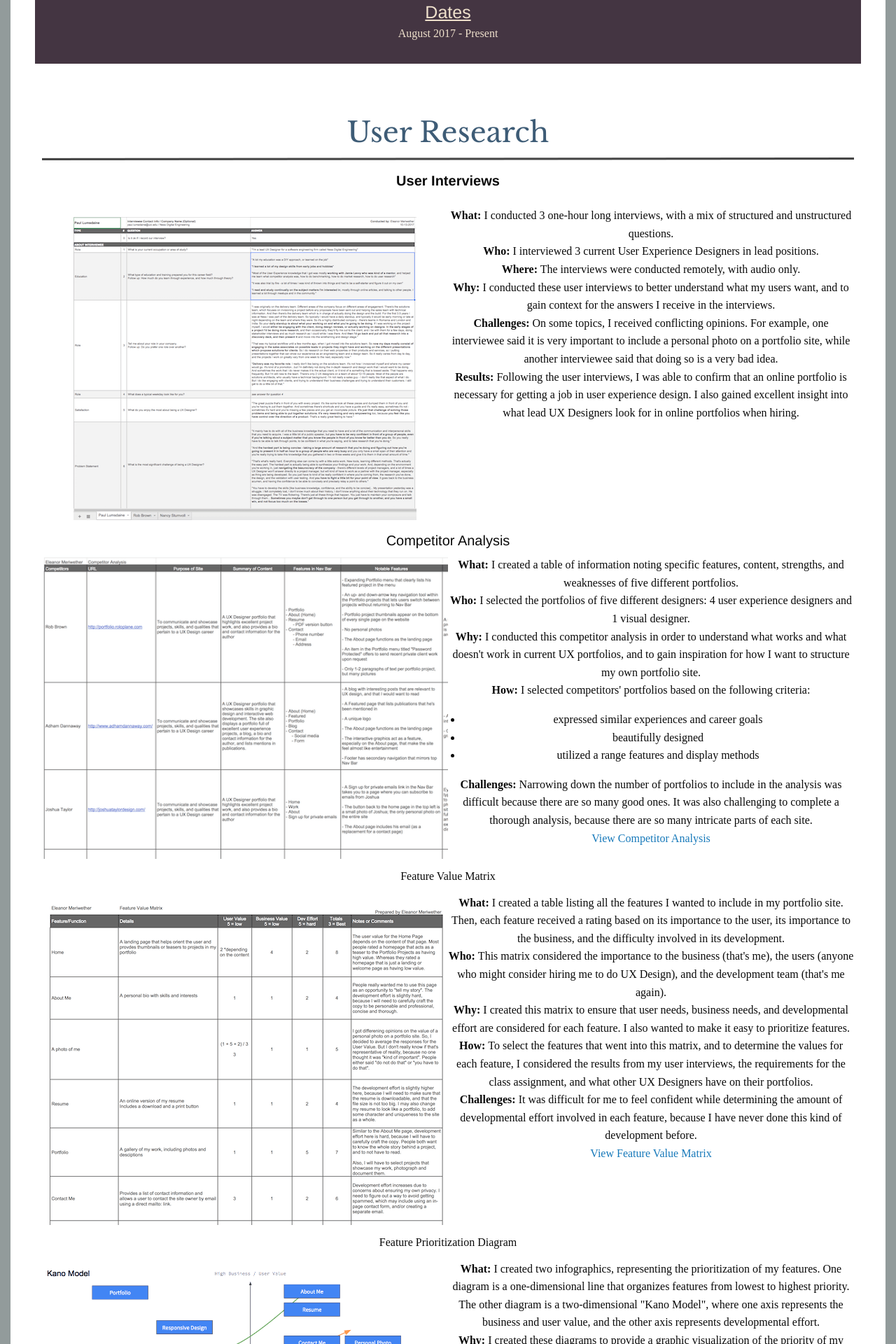
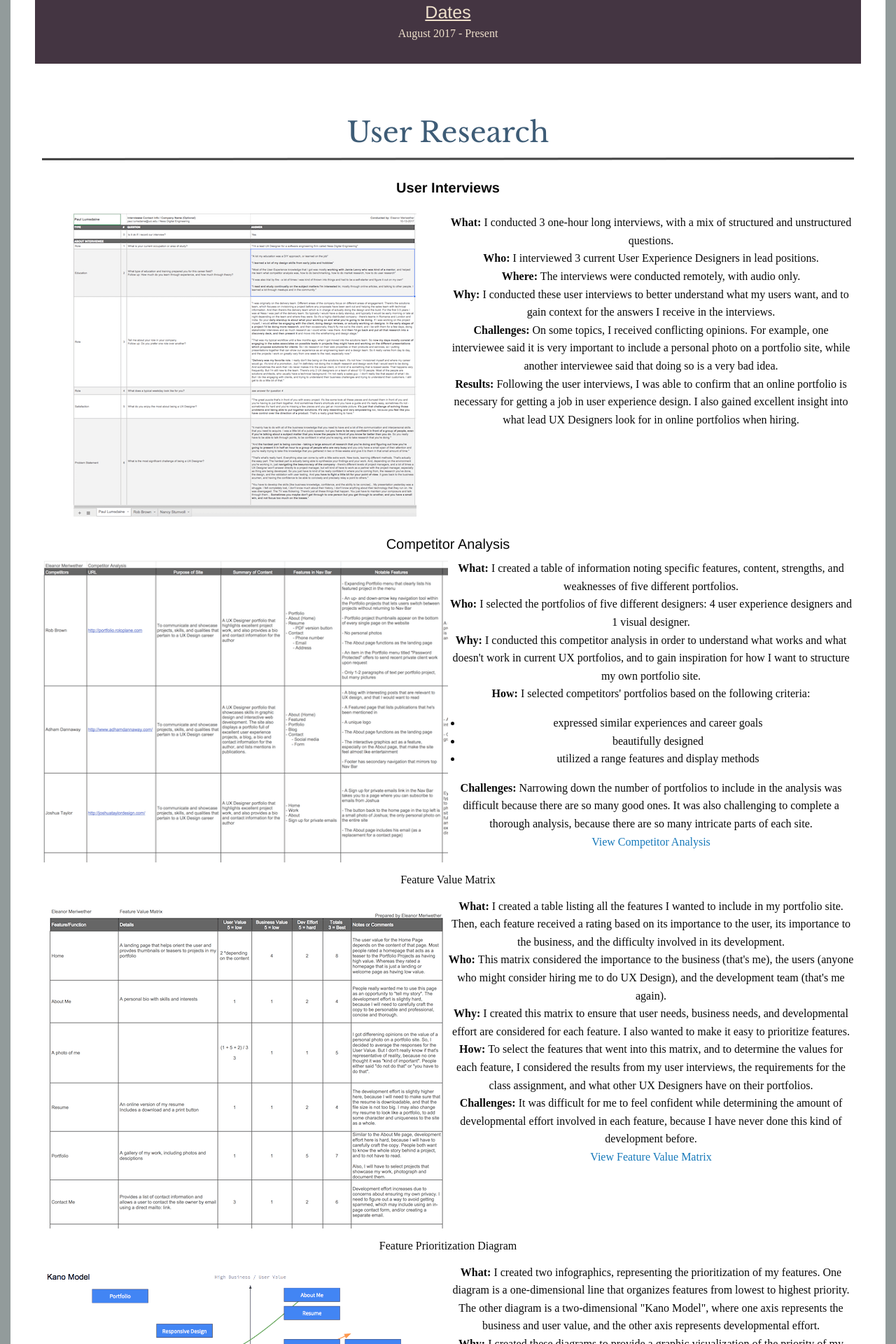
Before and after one commit to emeriwether/emeriwether.github.io, a Jekyll site: the page built from project1.html, in a window 1280 px wide. Shown: the part 1403-3323 px from the top of the page at 70% size. Built offline with Jekyll 4.4.1, drawn with Linux system fonts in a browser that asks for light colours; some web fonts are replaced.

Commit message:
ct prev com

```diff
--- a/css/home.css
+++ b/css/home.css
@@ -154,9 +154,9 @@ h2 {
 }
 
 .subsectionHeader {
-    padding: 15px 0;
+    padding: 25px 0 15px 0;
 }
 
 .subsectionThumb {
-    padding: 15px 0;
+    padding: 0 0 25px 0;
 }
```
